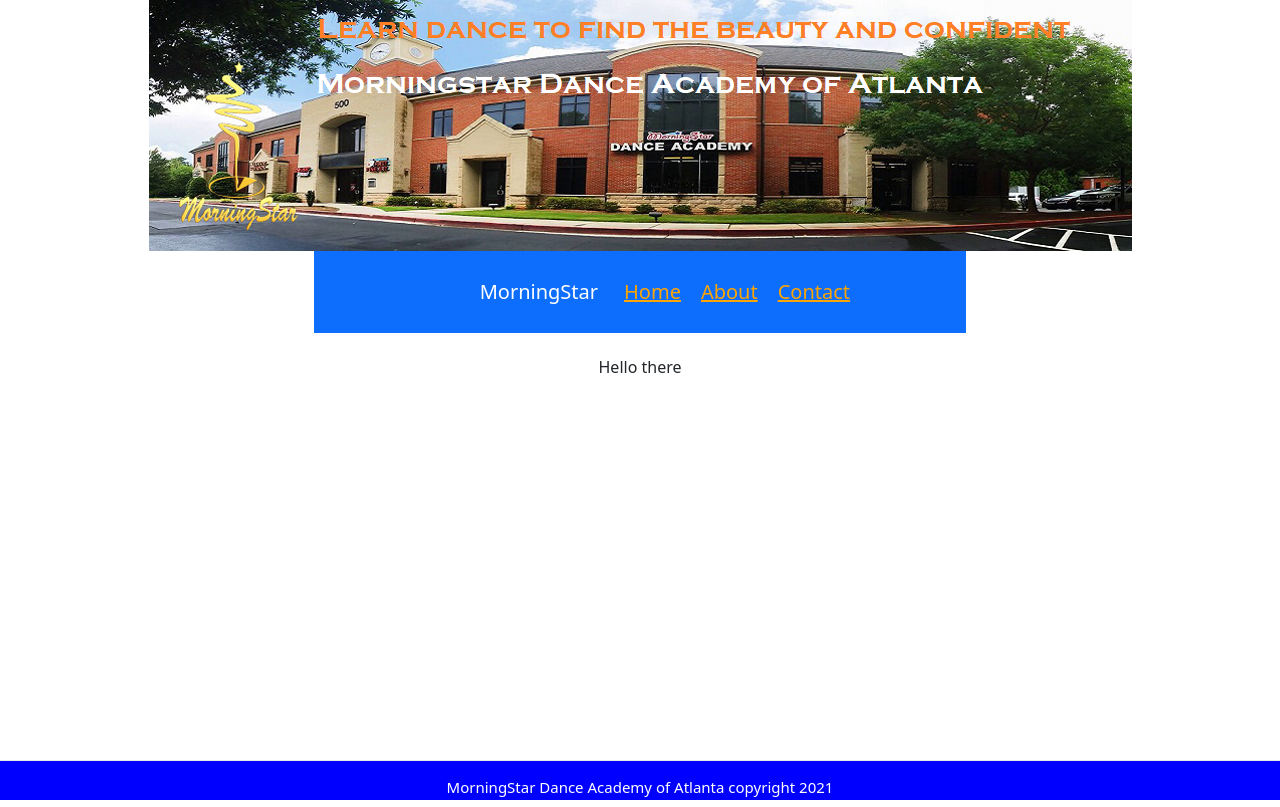
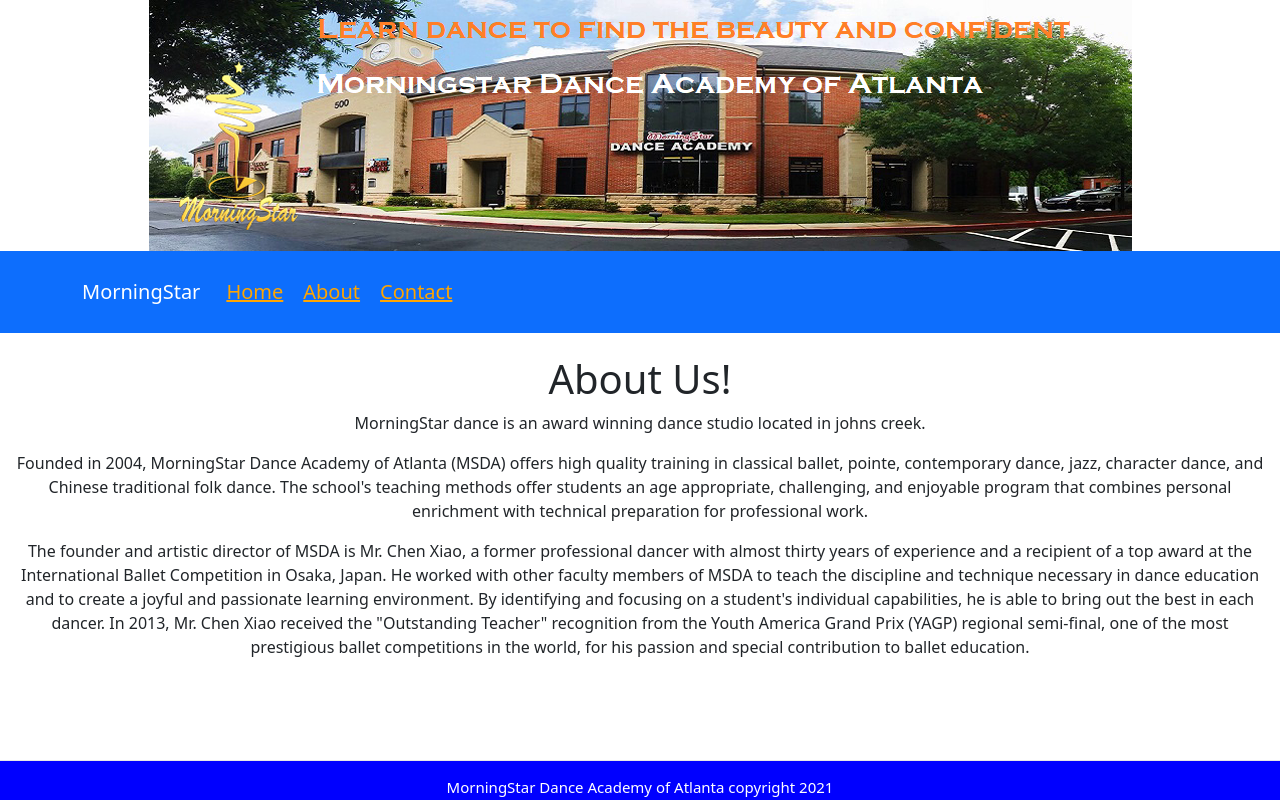
Before and after one commit to CoryHolenstein/MorningStarDanceWebsiteReact, a React (Create React App) app: page /About in a window 1280 px wide. Built offline with nearby package versions, Linux system fonts and the light colour scheme.

Commit message:
navbar changes, content added to home page, about and contact page

```diff
--- a/src/App.css
+++ b/src/App.css
@@ -40,6 +40,13 @@
     padding: 12px;
     text-align:center;
 }
+.content-about {
+    margin-top: 10px;
+    padding-right: 200px;
+    padding-left: 200px;
+    padding: 12px;
+    text-align: center;
+}
 
 .footer {
    justify-content:center;
@@ -56,14 +63,22 @@
   height: 40px;
   width: 100%;
 }
+
+
+
 Nav {
-    width: 51%;
-    margin: 0 auto;
-
     background-color: rgb(10,10,100, 0.8);
     text-align: center;
     font-size: 20px;
 }
+
+/*
+@media only screen and (min-width: 600px) {
+    nav {
+        margin: 0 auto;
+        width: 51%;
+    }
+}*/
 
 .NavBarLinks {
     margin: 10px;
--- a/src/GlobalWebpageHooks/Slideshow.js
+++ b/src/GlobalWebpageHooks/Slideshow.js
@@ -32,7 +32,7 @@
                 {slideImages.map((slideImage, index) => (
                     <div className="each-slide" key={index}>
                         <div>
-                            <img src={slideImage.url} width="25%" height="25%" /><br></br>
+                            <img src={slideImage.url} width="35%" height="32%" /><br></br>
                             <span>{slideImage.caption}</span>
                         </div>
                     </div>
--- a/src/Pages/About.js
+++ b/src/Pages/About.js
@@ -22,9 +22,17 @@
             <TopBanner />
             <NavigationBar />
 
-            <div className="content">
+            <div className="content-about">
+                <h1>About Us!</h1>
+                <p>MorningStar dance is an award winning dance studio located in johns creek. </p>
+                <p>Founded in 2004, MorningStar Dance Academy of Atlanta (MSDA) offers high quality training in classical ballet, pointe, contemporary dance, jazz, character dance, and Chinese traditional folk dance.
+                    The school's teaching methods offer students an age appropriate, challenging, and enjoyable
+                    program that combines personal enrichment with technical preparation for professional work.</p>
 
-                <p> Hello there </p>
+                <p>The founder and artistic director of MSDA is Mr. Chen Xiao, a former professional dancer with almost thirty years of experience and a recipient of a top award at the International Ballet Competition in Osaka, Japan. He worked with other faculty members of MSDA to teach the discipline and technique necessary in dance education and to create a joyful and passionate learning environment.
+                    By identifying and focusing on a student's individual capabilities, he is able to bring out the best in each dancer. In 2013, Mr. Chen Xiao received the "Outstanding Teacher" recognition from the Youth America Grand Prix (YAGP) regional semi-final, one of the most prestigious ballet competitions in the world,
+                    for his passion and special contribution to ballet education.
+                    </p>
 
             </div>
             <Footer />
--- a/src/Pages/Contact.js
+++ b/src/Pages/Contact.js
@@ -46,7 +46,9 @@
                     <center><img class="ContactBanner" src="http://info.morningstardance.com/img/schoolpic2.jpg" alt="" width="35%" max-wdith="45%" height="15%" max-height="35%" /> </center>
 
                     <h3> MorningStar Dance Academy Of Atlanta </h3>
-                    <h1>   Contact us!  </h1>
+                    <h2> Call us! </h2>
+                    <h3>678-516-3026</h3>
+                    <h1>   Email us!  </h1>
                     <form ref={form} onSubmit={sendEmail} >
                         <label>Name</label>
                         <input type="text" name="name" /> <br></br>
--- a/src/Pages/Home.js
+++ b/src/Pages/Home.js
@@ -27,7 +27,9 @@
 
 
                 <Slideshow />
-                <p> Welcome to MorningStar Dance studio </p>
+                <p> Welcome to MorningStar Dance studio! </p>
+                <p> Your one-stop shop for all things dance. </p>
+                <p> We specialize in Ballet, Jazz, Point, Traditional and Folk, as well as modern dance!</p>
                 </div>
             <Footer />
         </div>
```
